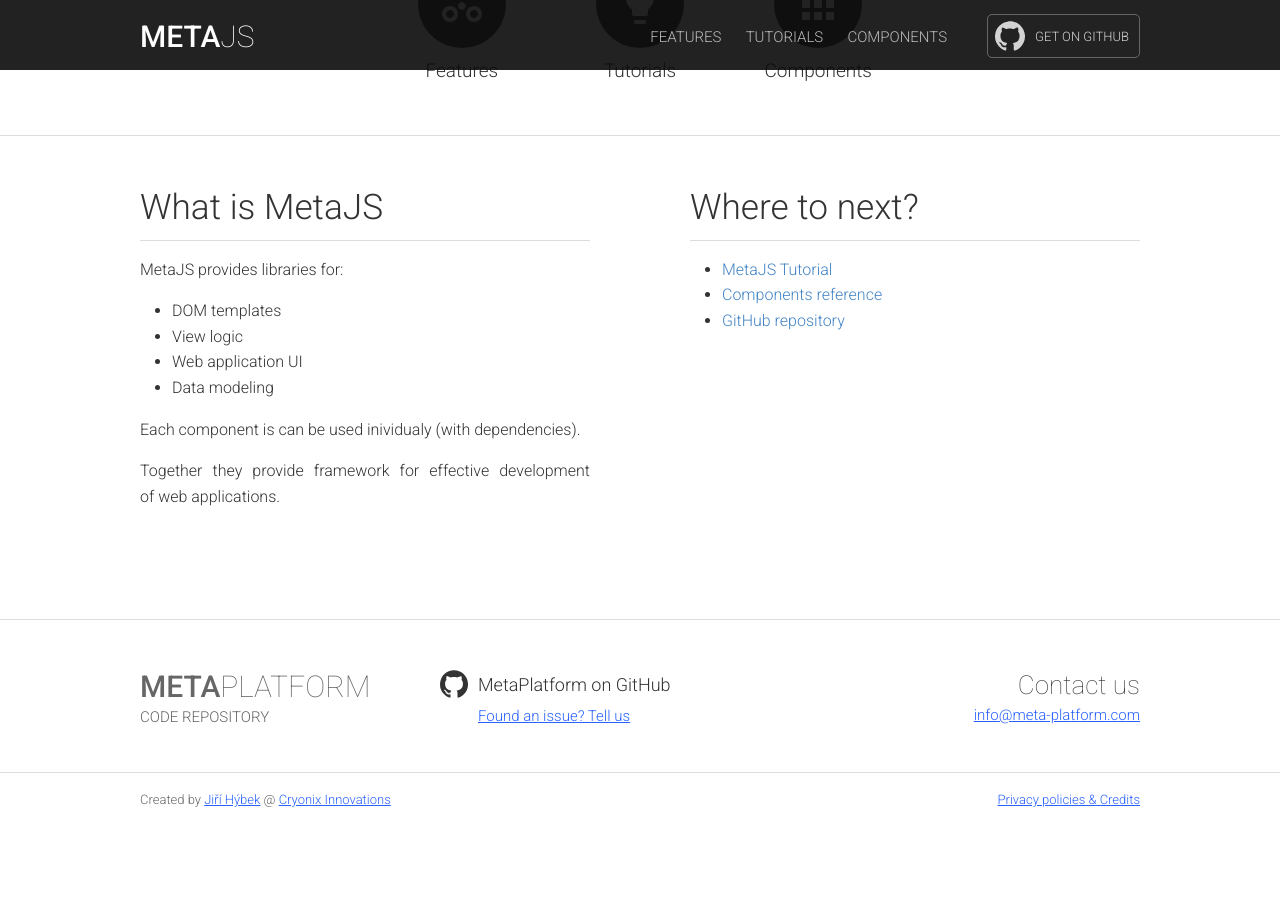
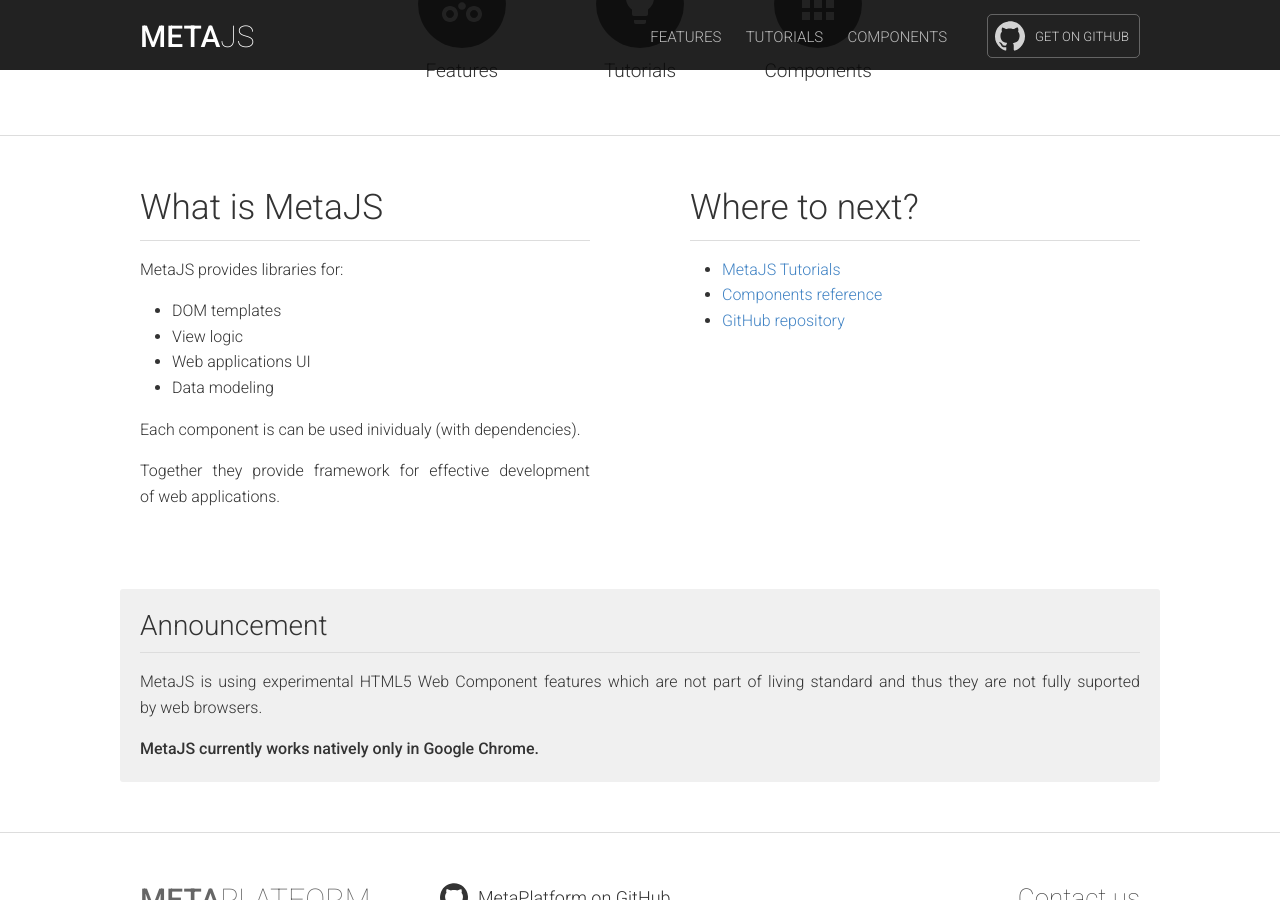
Before and after one commit to metaplatform/metajs, a Jekyll site: the page built from index.html, in a window 1280 px wide and 900 px high, scrolled down 425 px. Built offline with Jekyll 4.4.1, drawn with Linux system fonts in a browser that asks for light colours; Markdown is read by kramdown in place of the engine named in the settings; before the commit the page ends 1251 px from its top, so only the background shows below that.

Commit message:
Few improvements

```diff
--- a/components.html
+++ b/components.html
@@ -49,7 +49,7 @@
 </div>
 
 <div class="column-a2">
-	<img src="{{ site.baseurl }}/assets/app-arch-2.jpg" alt="Application UI 2" />
+	<img src="{{ site.baseurl }}/assets/app-arch-3.jpg" alt="Application UI 3" />
 </div>
 
 <div class="clear"></div>
--- a/index.html
+++ b/index.html
@@ -14,7 +14,7 @@
 	<ul>
 		<li>DOM templates</li>
 		<li>View logic</li>
-		<li>Web application UI</li>
+		<li>Web applications UI</li>
 		<li>Data modeling</li>
 	</ul>
 	<p>Each component is can be used inividualy (with dependencies).</p>
@@ -26,7 +26,7 @@
 
 	<h2 class="huge">Where to next?</h2>
 	<ul>
-		<li><a href="{{ site.baseurl }}/tutorial/">MetaJS Tutorial</a></li>
+		<li><a href="{{ site.baseurl }}/tutorials/">MetaJS Tutorials</a></li>
 		<li><a href="{{ site.baseurl }}/components/">Components reference</a></li>
 		<li><a href="https://github.com/{{ site.github_username }}/{{ site.github_repository }}/">GitHub repository</a></li>
 	</ul>
@@ -34,3 +34,9 @@
 </div>
 
 <div class="clear"></div>
+
+<div class="highlight-box">
+	<h2>Announcement</h2>
+	<p>MetaJS is using experimental HTML5 Web Component features which are not part of living standard and thus they are not fully suported by&nbsp;web browsers.</p>
+	<p><strong>MetaJS currently works natively only in Google Chrome.</strong></p>
+</div>
```
Also changed, not shown: other parts of components.html (+1 -1 lines), tutorials/simple-todo.md (renamed from tutorial/simple-todo.md, +6 -0 lines), tutorials/code-custom-todo-provider.md (renamed from tutorial/code-custom-todo-provider.md), tutorials/code-simple-todo.md (renamed from tutorial/code-simple-todo.md), tutorials/custom-todo-provider.md (renamed from tutorial/custom-todo-provider.md), tutorials/tutorial-intro.md (renamed from tutorial/tutorial-intro.md).
